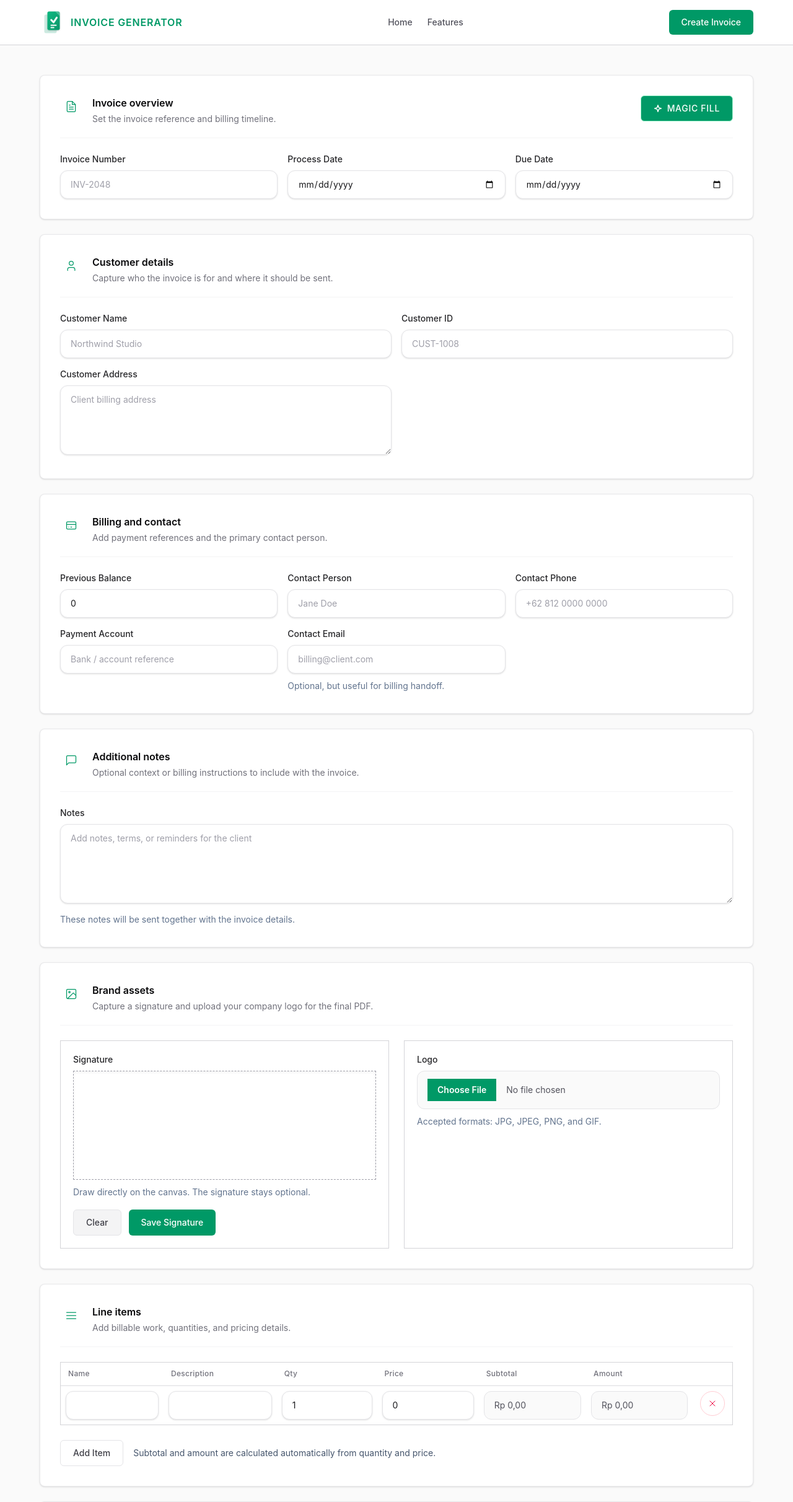
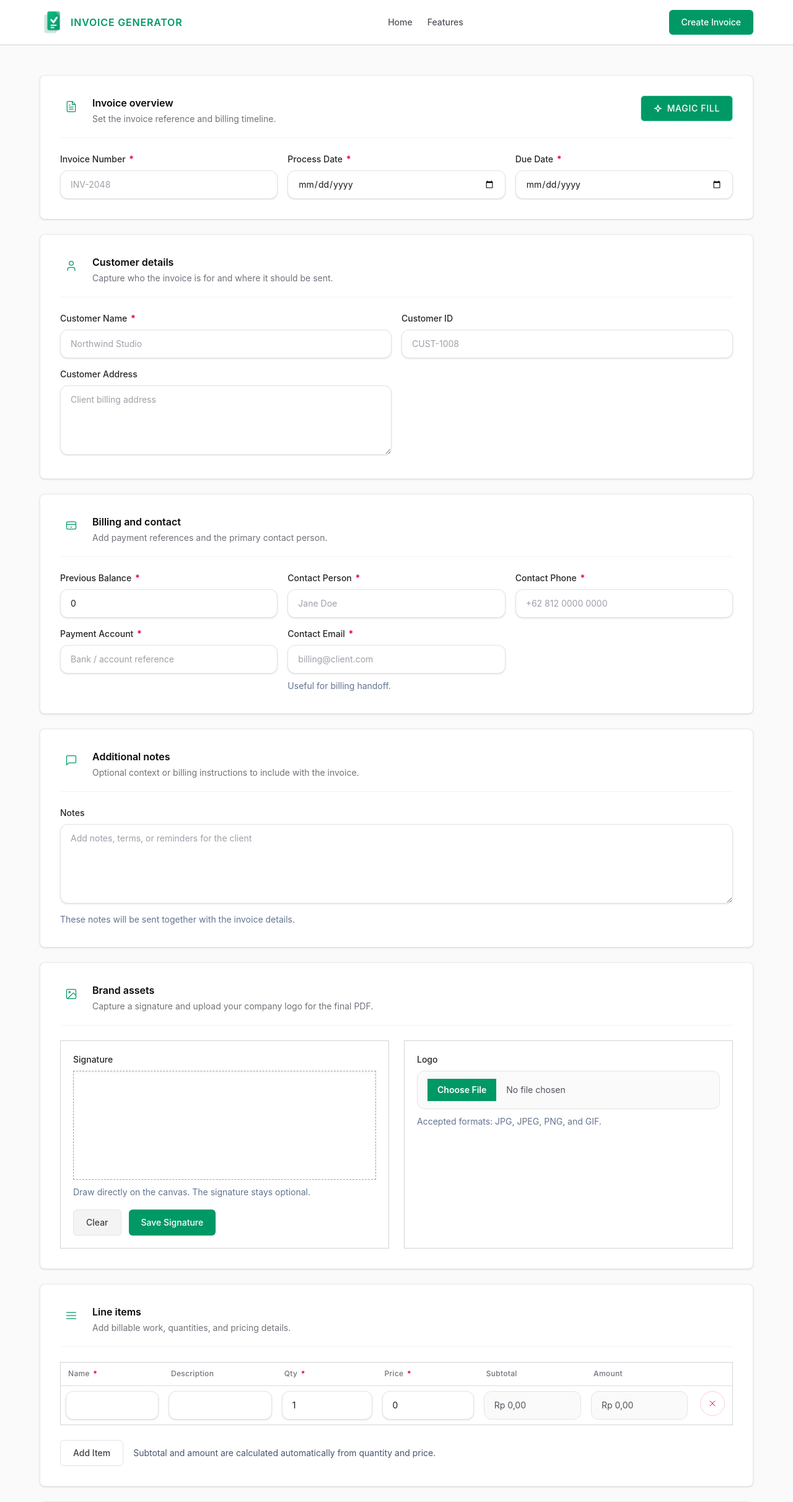
Before and after one commit to trianandafajar/Invoice-Generator-Frontend, a Vue app: page /generator in a window 1280 px wide. Shown: the top 2424 px of the page at 62% size. Built offline with nearby package versions, Linux system fonts and the light colour scheme; no server answers.

Commit message:
feat: generator view state management

```diff
--- a/src/features/generator/components/BillingContactSection.vue
+++ b/src/features/generator/components/BillingContactSection.vue
@@ -12,7 +12,7 @@
     </template>
 
     <div class="grid grid-cols-1 gap-4 md:grid-cols-2 xl:grid-cols-3">
-      <FormField id="previous-balance" label="Previous Balance" :error="errors.previous_balance">
+      <FormField id="previous-balance" label="Previous Balance" :error="errors.previous_balance" required>
         <template #default="{ describedBy, invalid }">
           <input
             id="previous-balance"
@@ -29,7 +29,7 @@
         </template>
       </FormField>
 
-      <FormField id="contact-person" label="Contact Person" :error="errors.contact_person">
+      <FormField id="contact-person" label="Contact Person" :error="errors.contact_person" required>
         <template #default="{ describedBy, invalid }">
           <input
             id="contact-person"
@@ -45,7 +45,7 @@
         </template>
       </FormField>
 
-      <FormField id="contact-phone" label="Contact Phone" :error="errors.contact_phone">
+      <FormField id="contact-phone" label="Contact Phone" :error="errors.contact_phone" required>
         <template #default="{ describedBy, invalid }">
           <input
             id="contact-phone"
@@ -61,7 +61,7 @@
         </template>
       </FormField>
 
-      <FormField id="payment-account" label="Payment Account" :error="errors.payment_account">
+      <FormField id="payment-account" label="Payment Account" :error="errors.payment_account" required>
         <template #default="{ describedBy, invalid }">
           <input
             id="payment-account"
@@ -81,7 +81,8 @@
         id="contact-email"
         label="Contact Email"
         :error="errors.contact_email"
-        help="Optional, but useful for billing handoff."
+        help="Useful for billing handoff."
+        required
       >
         <template #default="{ describedBy, invalid }">
           <input
--- a/src/features/generator/components/CustomerDetailsSection.vue
+++ b/src/features/generator/components/CustomerDetailsSection.vue
@@ -11,7 +11,7 @@
     </template>
 
     <div class="grid grid-cols-1 gap-4 md:grid-cols-2">
-      <FormField id="customer-name" label="Customer Name" :error="errors.customer_name">
+      <FormField id="customer-name" label="Customer Name" :error="errors.customer_name" required>
         <template #default="{ describedBy, invalid }">
           <input
             id="customer-name"
--- a/src/features/generator/components/FormField.vue
+++ b/src/features/generator/components/FormField.vue
@@ -1,6 +1,9 @@
 <template>
   <div>
-    <label :for="id" class="form-label">{{ label }}</label>
+    <label :for="id" class="form-label">
+      {{ label }}
+      <span v-if="required" class="text-rose-600 font-bold ml-0.5" aria-hidden="true">*</span>
+    </label>
     <slot :described-by="describedBy" :invalid="invalid" />
     <p
       v-if="help"
@@ -28,6 +31,7 @@ const props = defineProps<{
   label: string
   error?: string
   help?: string
+  required?: boolean
 }>()
 
 const helpId = computed(() => `${props.id}-help`)
--- a/src/features/generator/components/GeneratorOverviewSection.vue
+++ b/src/features/generator/components/GeneratorOverviewSection.vue
@@ -20,7 +20,7 @@
     </template>
 
     <div class="grid grid-cols-1 gap-4 md:grid-cols-3">
-      <FormField id="invoice-number" label="Invoice Number" :error="errors.invoice_number">
+      <FormField id="invoice-number" label="Invoice Number" :error="errors.invoice_number" required>
         <template #default="{ describedBy, invalid }">
           <input
             id="invoice-number"
@@ -36,7 +36,7 @@
         </template>
       </FormField>
 
-      <FormField id="process-date" label="Process Date" :error="errors.process_date">
+      <FormField id="process-date" label="Process Date" :error="errors.process_date" required>
         <template #default="{ describedBy, invalid }">
           <input
             id="process-date"
@@ -50,7 +50,7 @@
         </template>
       </FormField>
 
-      <FormField id="due-date" label="Due Date" :error="errors.due_date">
+      <FormField id="due-date" label="Due Date" :error="errors.due_date" required>
         <template #default="{ describedBy, invalid }">
           <input
             id="due-date"
--- a/src/features/generator/components/LineItemsSection.vue
+++ b/src/features/generator/components/LineItemsSection.vue
@@ -27,10 +27,10 @@
           </caption>
           <thead class="border-b border-zinc-300 bg-white">
             <tr>
-              <th class="table-th">Name</th>
+              <th class="table-th">Name <span class="text-rose-600 font-bold ml-0.5" aria-hidden="true">*</span></th>
               <th class="table-th">Description</th>
-              <th class="table-th">Qty</th>
-              <th class="table-th">Price</th>
+              <th class="table-th">Qty <span class="text-rose-600 font-bold ml-0.5" aria-hidden="true">*</span></th>
+              <th class="table-th">Price <span class="text-rose-600 font-bold ml-0.5" aria-hidden="true">*</span></th>
               <th class="table-th">Subtotal</th>
               <th class="table-th">Amount</th>
               <th class="table-th w-16">
--- a/src/views/GeneratorView.vue
+++ b/src/views/GeneratorView.vue
@@ -211,6 +211,10 @@ function validateForm() {
     errors.due_date = 'Due Date is required.'
   }
 
+  if (!form.contact_person.trim()) {
+    errors.contact_person = 'Contact Person is required.'
+  }
+
   if (form.process_date && form.due_date) {
     const processDate = new Date(form.process_date)
     const dueDate = new Date(form.due_date)
@@ -220,7 +224,21 @@ function validateForm() {
     }
   }
 
-  if (form.contact_email && !/^[^\s@]+@[^\s@]+\.[^\s@]+$/.test(form.contact_email)) {
+  if (!form.contact_phone.trim()) {
+    errors.contact_phone = 'Contact Phone is required.'
+  }
+
+  if (form.previous_balance === undefined || form.previous_balance === null || String(form.previous_balance).trim() === '') {
+    errors.previous_balance = 'Previous Balance is required.'
+  }
+
+  if (!form.payment_account.trim()) {
+    errors.payment_account = 'Payment Account is required.'
+  }
+
+  if (!form.contact_email.trim()) {
+    errors.contact_email = 'Contact Email is required.'
+  } else if (!/^[^\s@]+@[^\s@]+\.[^\s@]+$/.test(form.contact_email)) {
     errors.contact_email = 'Please enter a valid email address.'
   }
 
```
